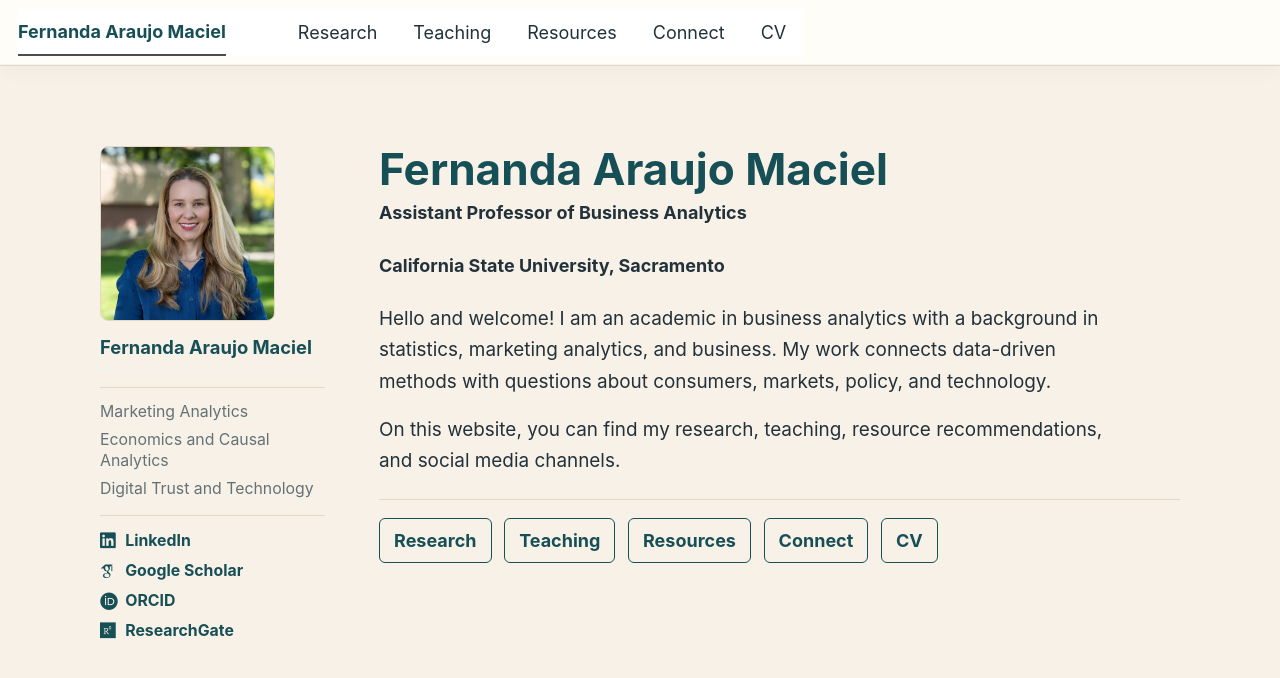
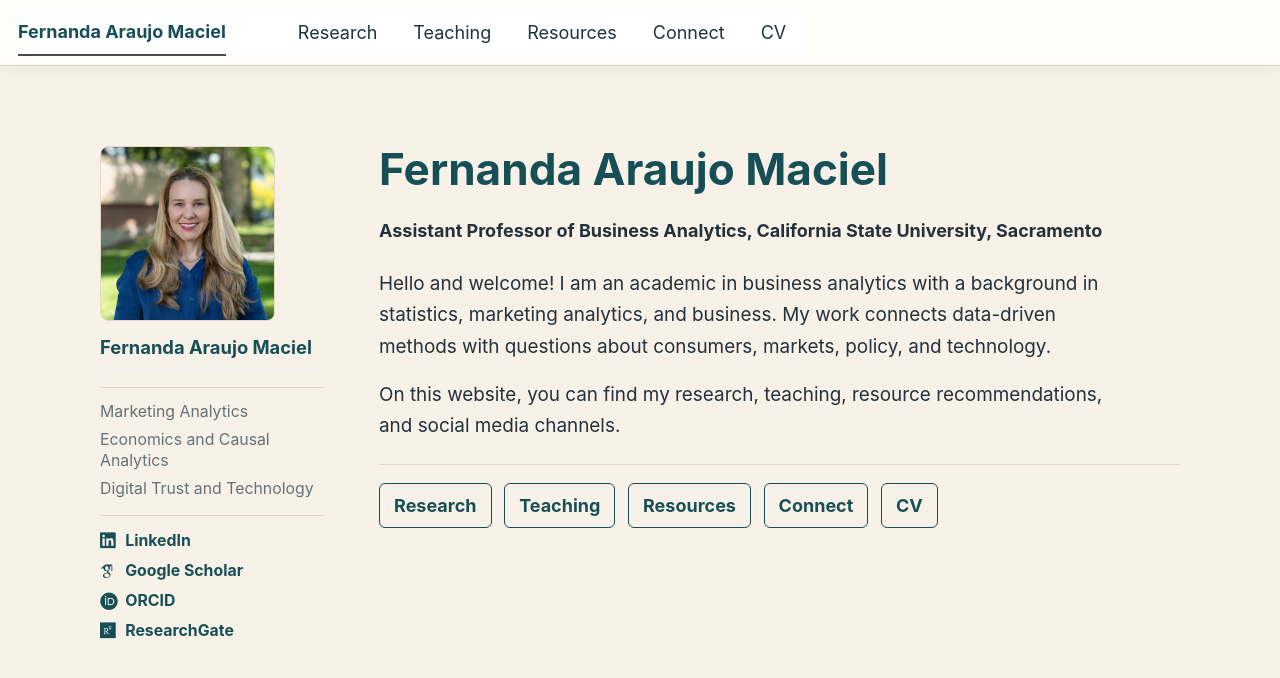
Before and after one commit to proffernandamaciel/proffernandamaciel.github.io, a Jekyll site: the page built from index.md, in a window 1280 px wide. Shown: the top 678 px of the page. Built offline with Jekyll 4.4.1, drawn with Linux system fonts in a browser that asks for light colours; some web fonts are replaced; a script bundle is joined from its source files by our own code; library files that are not in the unit come from our copies.

Commit message:
Update index.md

```diff
--- a/index.md
+++ b/index.md
@@ -37,8 +37,8 @@
   <main class="fm-main-column">
     <header class="fm-home-intro">
       <h1>Fernanda Araujo Maciel</h1>
-      <p class="fm-role">Assistant Professor of Business Analytics</p>
-      <p class="fm-role">California State University, Sacramento</p>
+      <p></p>
+      <p class="fm-role">Assistant Professor of Business Analytics, California State University, Sacramento</p>
       <!-- <p class="fm-degree">Ph.D. in Business, Business Analytics, Bentley University, 2020</p> -->
     </header>
 
```
